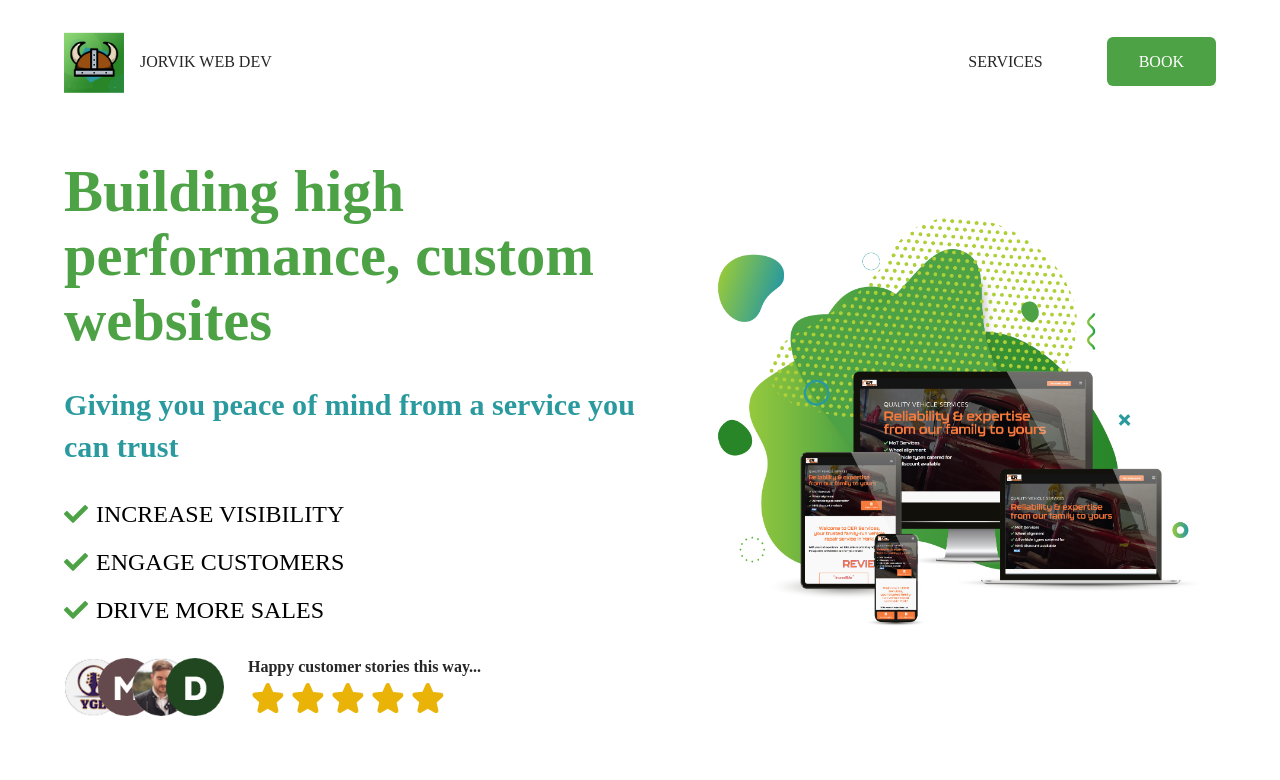
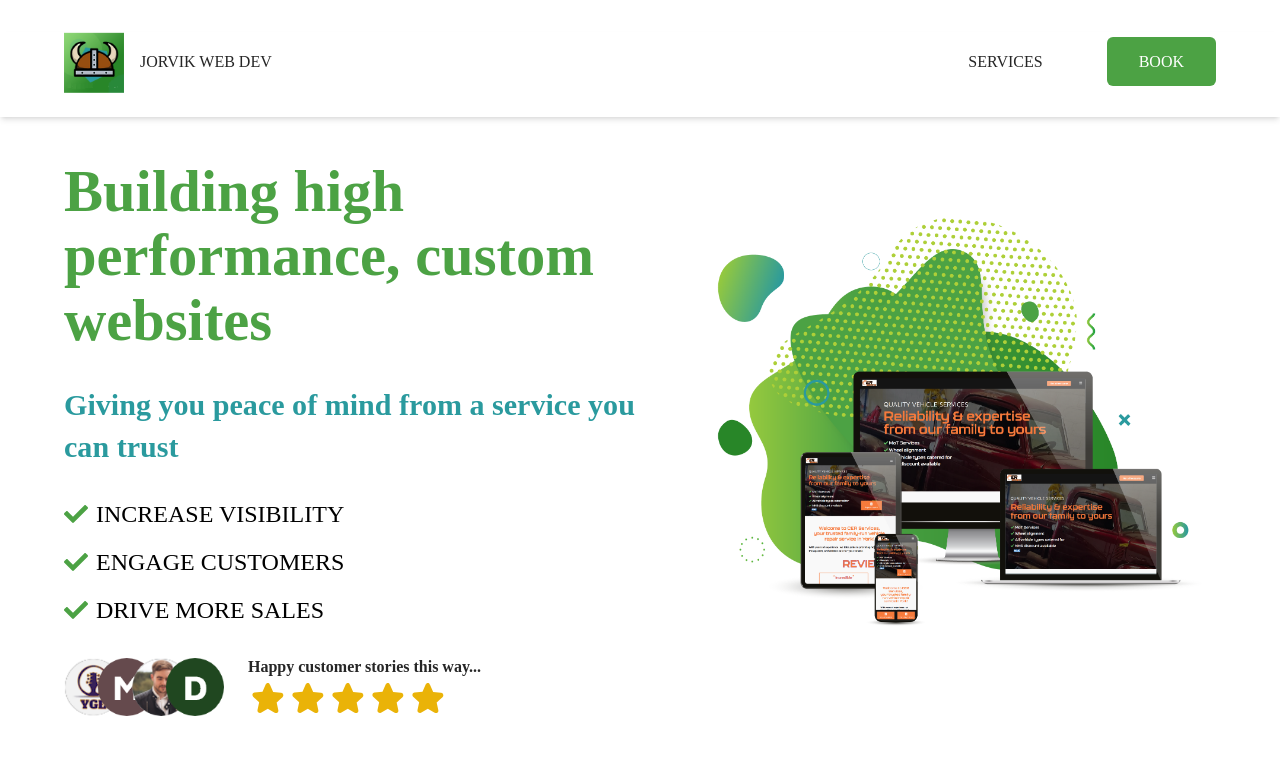
Before and after one commit to hannahf86/jwd, a React (Vite) app: page / in a window 1280 px wide. Shown: the top 780 px of the page. Built offline with nearby package versions, Linux system fonts and the light colour scheme.

Commit message:
drop shadow added to desktop nav

```diff
--- a/src/Layout/RootNav.jsx
+++ b/src/Layout/RootNav.jsx
@@ -125,8 +125,8 @@ const RootNav = () => {
 
       {/* DESKTOP NAV */}
       <nav id="desktop-nav" className={desktopStyles.header}>
-        <div className="flex items-center justify-between mx-16">
-          <div className="flex items-center ">
+        <div className="flex items-center justify-between px-16 shadow-md">
+          <div className="flex items-center pb-6">
             <Link to="/">
               <img src={navLogo} width={60} alt="jorvik web dev logo" />
             </Link>
@@ -134,7 +134,7 @@ const RootNav = () => {
           </div>
 
           {/* LINKS */}
-          <div className="">
+          <div className="pb-6">
             {/* <Link to="freebies" className={desktopStyles.link}>
               FREEBIES
             </Link> */}
```
